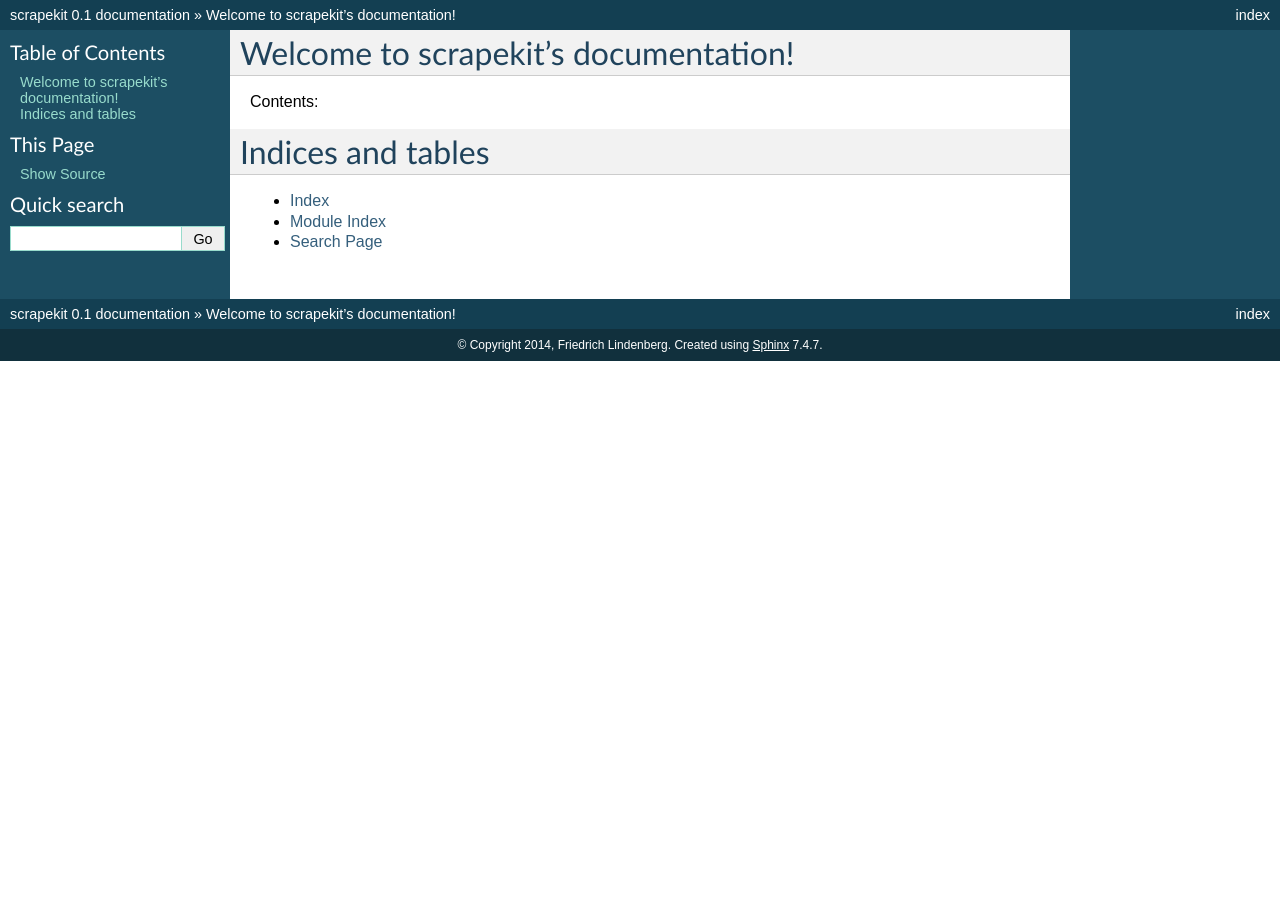
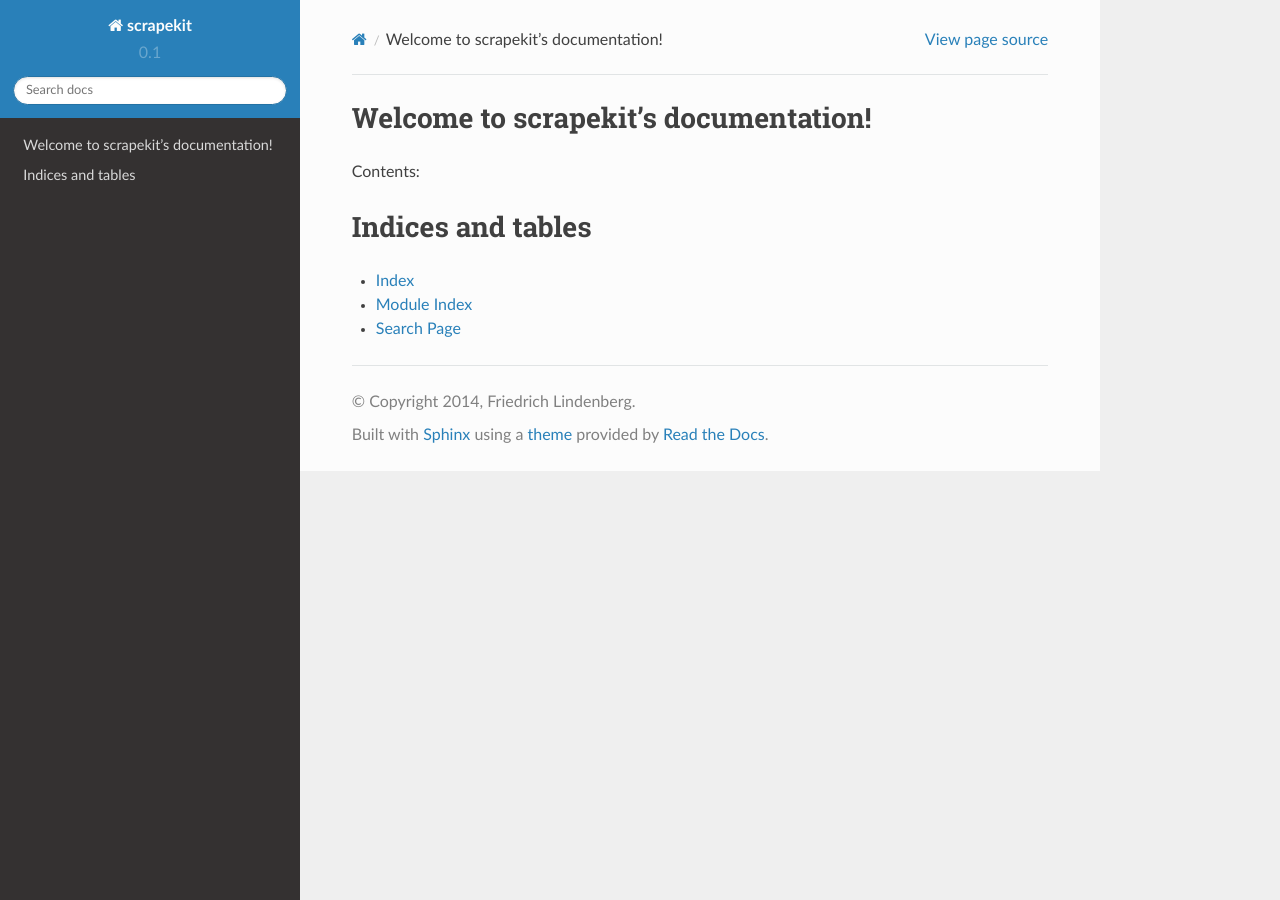
Before and after one commit to pudo-attic/scrapekit, a Sphinx documentation site: the page built from docs/index.rst, in a window 1280 px wide. Built offline with Sphinx 7.4.7 and the Read the Docs theme 2.0.0, drawn with Linux system fonts in a browser that asks for light colours.

Commit message:
New theme for the docs, also locally.

```diff
--- a/docs/conf.py
+++ b/docs/conf.py
@@ -14,6 +14,7 @@
 
 import sys
 import os
+import sphinx_rtd_theme
 
 # If extensions (or modules to document with autodoc) are in another directory,
 # add these directories to sys.path here. If the directory is relative to the
@@ -100,7 +101,7 @@ pygments_style = 'sphinx'
 
 # The theme to use for HTML and HTML Help pages.  See the documentation for
 # a list of builtin themes.
-html_theme = 'default'
+html_theme = "sphinx_rtd_theme"
 
 # Theme options are theme-specific and customize the look and feel of a theme
 # further.  For a list of options available for each theme, see the
@@ -108,9 +109,9 @@ html_theme = 'default'
 #html_theme_options = {}
 
 # Add any paths that contain custom themes here, relative to this directory.
-#html_theme_path = []
+html_theme_path = [sphinx_rtd_theme.get_html_theme_path()]
 
-# The name for this set of Sphinx documents.  If None, it defaults to
+# 'default'th = [sphinx_rtd_theme.get_html_theme_path()] The name for this set of Sphinx documents.  If None, it defaults to
 # "<project> v<release> documentation".
 #html_title = None
 
--- /dev/null
+++ b/requirements.txt
@@ -0,0 +1 @@
+sphinx_rtd_theme
```
